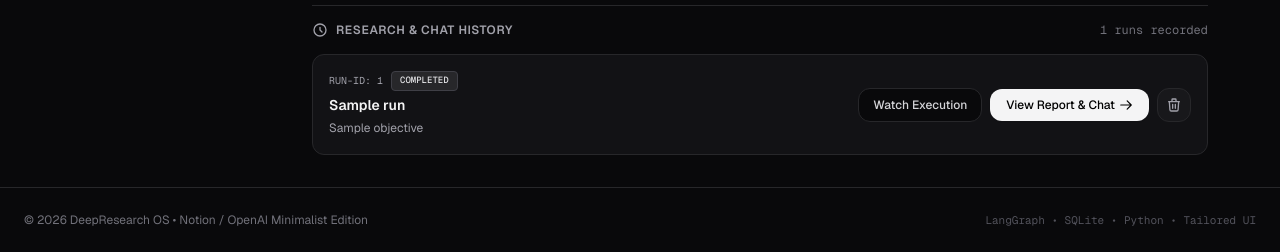
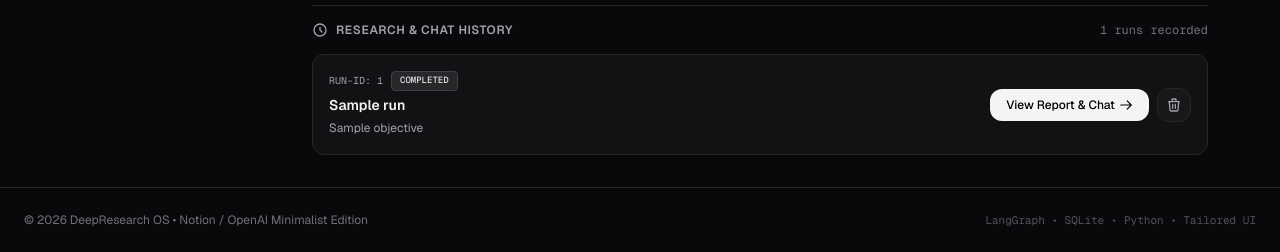
Before and after one commit to Pranavj16/DeepResearch_OS, a Django app: template frontend/templates/research/index.html in a window 1280 px wide. Shown: the part 802-1054 px from the top of the page. Run offline with Django 5.2, Linux system fonts and the light colour scheme; the template is opened without the code that fills it: most values are stand-ins (such as "Sample title", 1, 10 or a date in 2020); some libraries are stand-ins or nearby versions.

Commit message:
ux: show Open Report on Watch Execution when completed and dynamic Watch Live / View Report buttons on Dashboard

```diff
--- a/frontend/templates/research/index.html
+++ b/frontend/templates/research/index.html
@@ -92,13 +92,17 @@
                     <p class="text-xs text-zinc-400 line-clamp-2 leading-relaxed">{{ run.objective }}</p>
                 </div>
                 <div class="flex items-center space-x-2 self-start md:self-auto shrink-0">
-                    <a href="/research/live/{{ run.run_id }}" class="px-3.5 py-2 rounded-xl bg-surface-base border border-zinc-800 hover:border-zinc-600 text-zinc-300 font-medium text-xs transition flex items-center space-x-1">
-                        <span>Watch Execution</span>
-                    </a>
+                    {% if run.status == "completed" or run.stage == "completed" or run.stage == "finalize" %}
                     <a href="/report/{{ run.run_id }}" class="px-4 py-2 rounded-xl bg-zinc-100 hover:bg-white text-black font-medium text-xs transition shadow-sm whitespace-nowrap flex items-center space-x-1">
                         <span>View Report & Chat</span>
                         <svg class="w-3.5 h-3.5" fill="none" stroke="currentColor" viewBox="0 0 24 24"><path stroke-linecap="round" stroke-linejoin="round" stroke-width="2" d="M14 5l7 7m0 0l-7 7m7-7H3"/></svg>
                     </a>
+                    {% else %}
+                    <a href="/research/live/{{ run.run_id }}" class="px-3.5 py-2 rounded-xl bg-brand-600 hover:bg-brand-500 text-white font-medium text-xs transition flex items-center space-x-1.5 shadow-md">
+                        <span class="w-1.5 h-1.5 rounded-full bg-white animate-ping"></span>
+                        <span>Watch Live Execution</span>
+                    </a>
+                    {% endif %}
                     <button hx-delete="/research/delete/{{ run.run_id }}"
                             hx-headers='{"X-CSRFToken": "{{ csrf_token }}"}'
                             hx-target="closest .run-item"
```
Also changed, not shown: frontend/templates/research/execution.html (+6 -4 lines).
